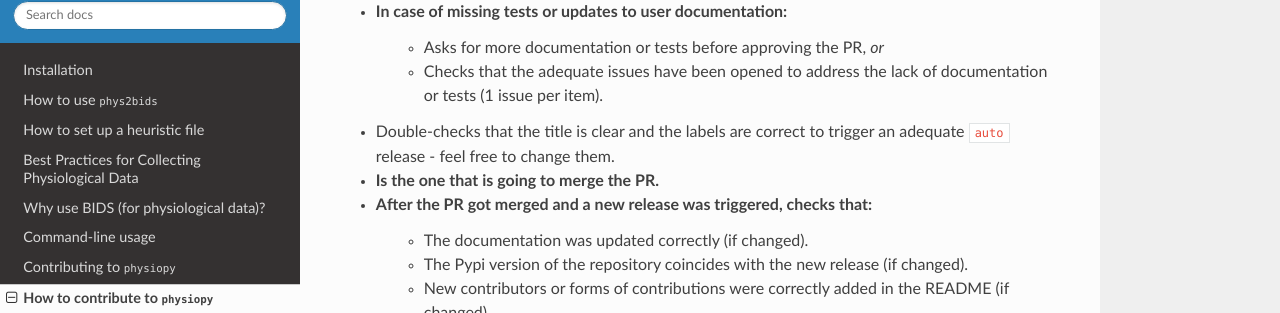
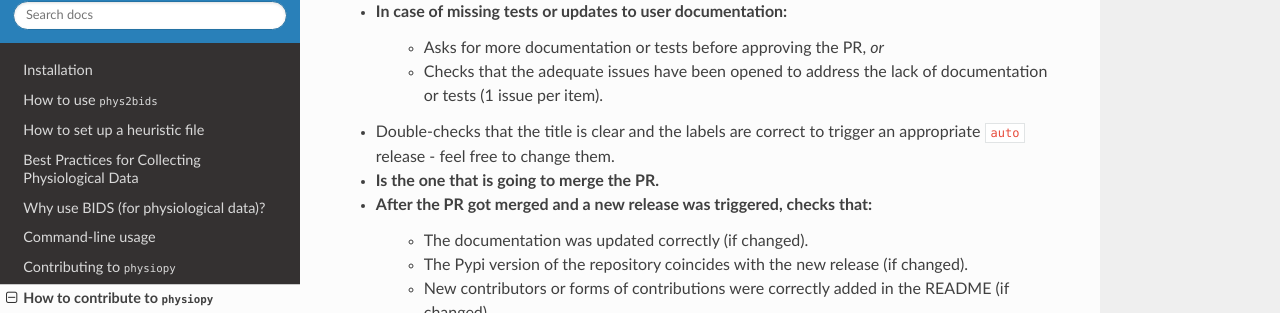
Before and after one commit to physiopy/phys2bids, a Sphinx documentation site: the page built from docs/contributorfile.rst, in a window 1280 px wide and 900 px high, scrolled down 8073 px. Shown: the part 136-449 px from the top of the window. Built offline with Sphinx 7.4.7 and the Read the Docs theme 2.0.0, drawn with Linux system fonts in a browser that asks for light colours.

Commit message:
Update docs/contributorfile.rst
Co-authored-by: Taylor Salo <tsalo006@fiu.edu>

```diff
--- a/docs/contributorfile.rst
+++ b/docs/contributorfile.rst
@@ -269,7 +269,7 @@ The main reviewer:
 - In case of missing tests or updates to user documentation:
     - Asks for more documentation or tests before approving the PR, *or*
     - Checks that the adequate issues have been opened to address the lack of documentation or tests (1 issue per item).
-- Double-checks that the title is clear and the labels are correct to trigger an adequate ``auto`` release - feel free to change them.
+- Double-checks that the title is clear and the labels are correct to trigger an appropriate ``auto`` release - feel free to change them.
 - **Is the one that is going to merge the PR.**
 - After the PR got merged and a new release was triggered, checks that:
     - The documentation was updated correctly (if changed).
```
